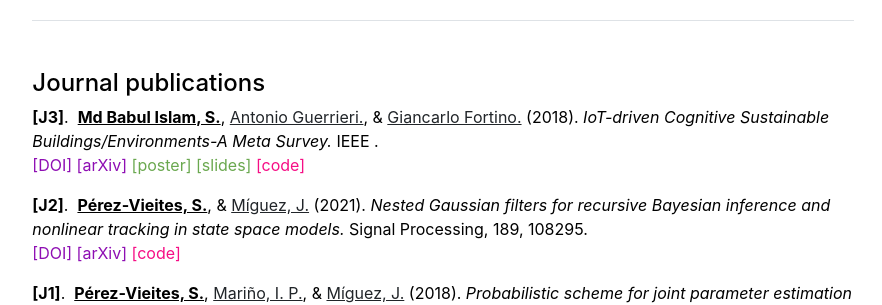
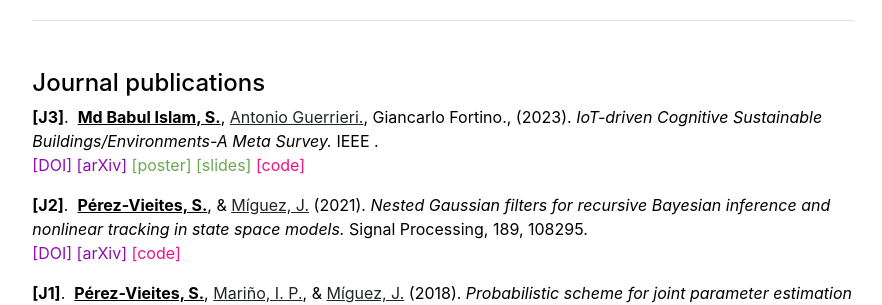
Before and after one commit to babulcseian/babulcseian.github.io, a Jekyll site: the page built from publications.md, in a window 1280 px wide. Shown: the part 203-508 px from the top of the page, without its empty margins (197-1079 px from the left). Built offline with Jekyll 4.4.1, drawn with Linux system fonts in a browser that asks for light colours; a style sheet for code colours, icons or effects is not loaded.

Commit message:
Update publications.yml

```diff
--- a/_data/publications.yml
+++ b/_data/publications.yml
@@ -1,5 +1,5 @@
 journal:
-- {idx: '[J3]', authors: [{name: 'Md Babul Islam, S.', me: '1'}, {name: 'Antonio Guerrieri.', url: 'https://gestion2.urjc.es/pdi/ver/ines.perez'}, {name: 'Giancarlo Fortino.', url: 'https://jmiguez.webs.tsc.uc3m.es/', last: '1'}], year: '2018', title: 'IoT-driven Cognitive Sustainable Buildings/Environments-A Meta Survey.', journal: 'IEEE .', doi: 'https://doi.org/10.1103/PhysRevE.98.063305', arxiv: 'https://arxiv.org/abs/1708.03730', poster: 'publications/posters/posterSIAMChapterSaraPV.pdf', slides: 'publications/slides/Charla05DiciembreGTS.pdf', code: 'https://github.com/sarapv/Perez-Vieites2018_NestedHybridFilter.git'}
+- {idx: '[J3]', authors: [{name: 'Md Babul Islam, S.', me: '1'}, {name: 'Antonio Guerrieri.', url: 'https://gestion2.urjc.es/pdi/ver/ines.perez'}, {name: 'Giancarlo Fortino.'}], year: '2023', title: 'IoT-driven Cognitive Sustainable Buildings/Environments-A Meta Survey.', journal: 'IEEE .', doi: 'https://doi.org/10.1103/PhysRevE.98.063305', arxiv: 'https://arxiv.org/abs/1708.03730', poster: 'publications/posters/posterSIAMChapterSaraPV.pdf', slides: 'publications/slides/Charla05DiciembreGTS.pdf', code: 'https://github.com/sarapv/Perez-Vieites2018_NestedHybridFilter.git'}
 - {idx: '[J2]', authors: [{name: 'Pérez-Vieites, S.', me: '1'}, {name: 'Míguez, J.', url: 'https://jmiguez.webs.tsc.uc3m.es/', last: '1'}], year: '2021',title: 'Nested Gaussian filters for recursive Bayesian inference and nonlinear tracking in state space models.', journal: 'Signal Processing, 189, 108295.', web: 'https://www.sciencedirect.com/science/article/pii/S0165168421003327', doi: 'https://doi.org/10.1016/j.sigpro.2021.108295', arxiv: 'https://arxiv.org/abs/2103.12666', code: 'https://github.com/sarapv/Perez-Vieites2021_NestedGaussianFilter.git'}
 - {idx: '[J1]', authors: [{name: 'Pérez-Vieites, S.', me: '1'}, {name: 'Mariño, I. P.', url: 'https://gestion2.urjc.es/pdi/ver/ines.perez'}, {name: 'Míguez, J.', url: 'https://jmiguez.webs.tsc.uc3m.es/', last: '1'}], year: '2018', title: 'Probabilistic scheme for joint parameter estimation and state prediction in complex dynamical systems.', journal: 'Physical Review E, 98(6), 063305.', doi: 'https://doi.org/10.1103/PhysRevE.98.063305', arxiv: 'https://arxiv.org/abs/1708.03730', poster: 'publications/posters/posterSIAMChapterSaraPV.pdf', slides: 'publications/slides/Charla05DiciembreGTS.pdf', code: 'https://github.com/sarapv/Perez-Vieites2018_NestedHybridFilter.git'}
 
```
